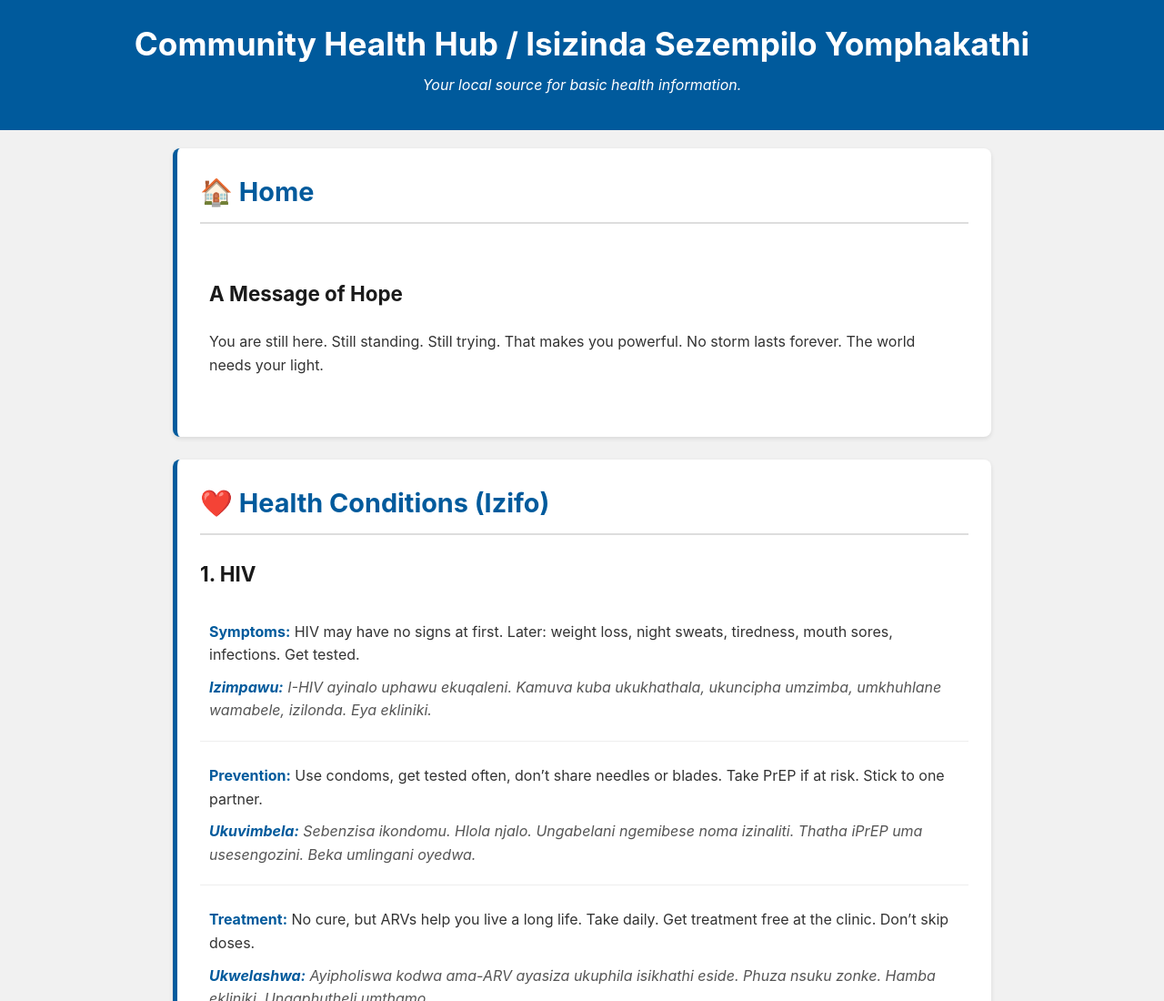
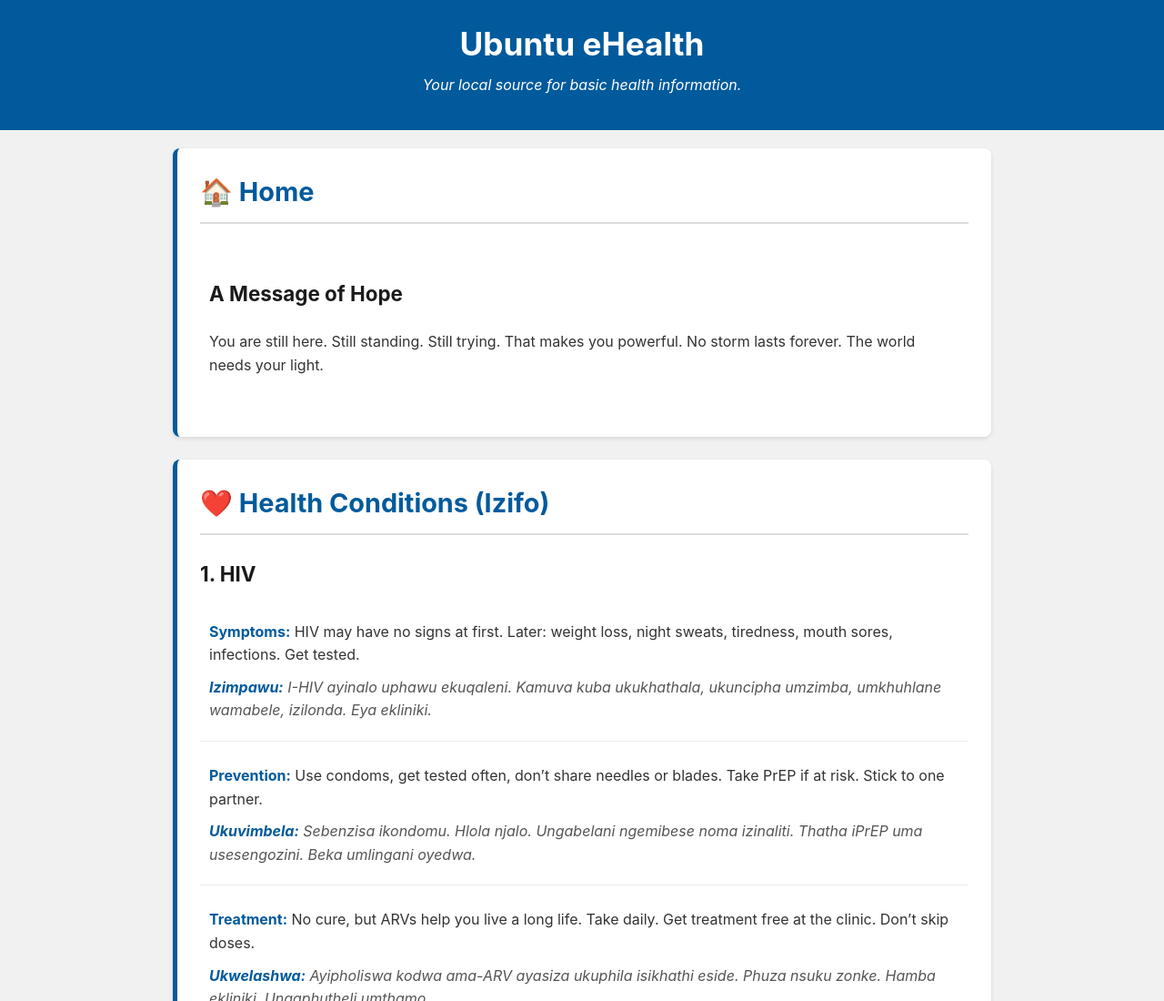
Before and after one commit to SeimaP/SeimaP.github.io, a plain HTML site: page index.html in a window 1280 px wide. Shown: the top 1100 px of the page at 91% size. Drawn offline with Linux system fonts and the light colour scheme.

Commit message:
index.html

```diff
--- a/index.html
+++ b/index.html
@@ -122,7 +122,7 @@
 <body>
 
     <header>
-        <h1>Community Health Hub / Isizinda Sezempilo Yomphakathi</h1>
+        <h1>Ubuntu eHealth</h1>
         <p>Your local source for basic health information.</p>
     </header>
 
```
